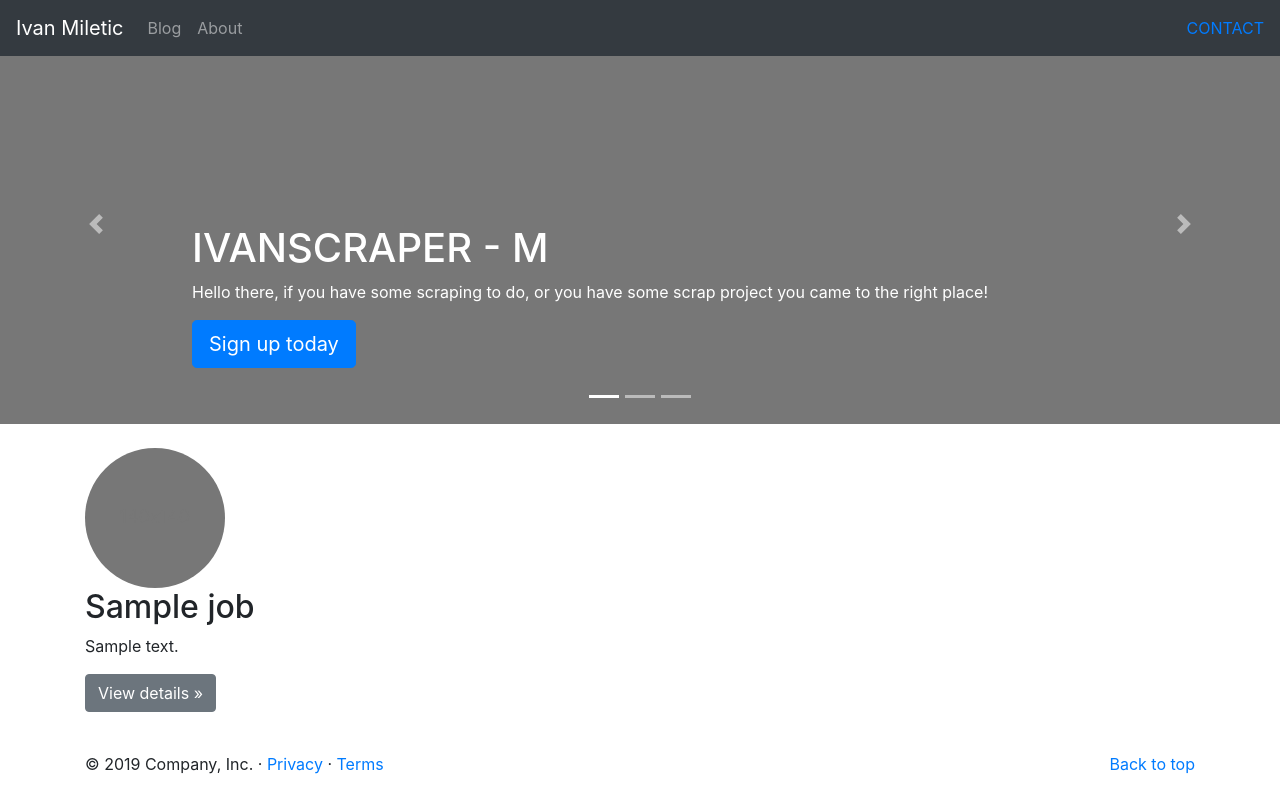
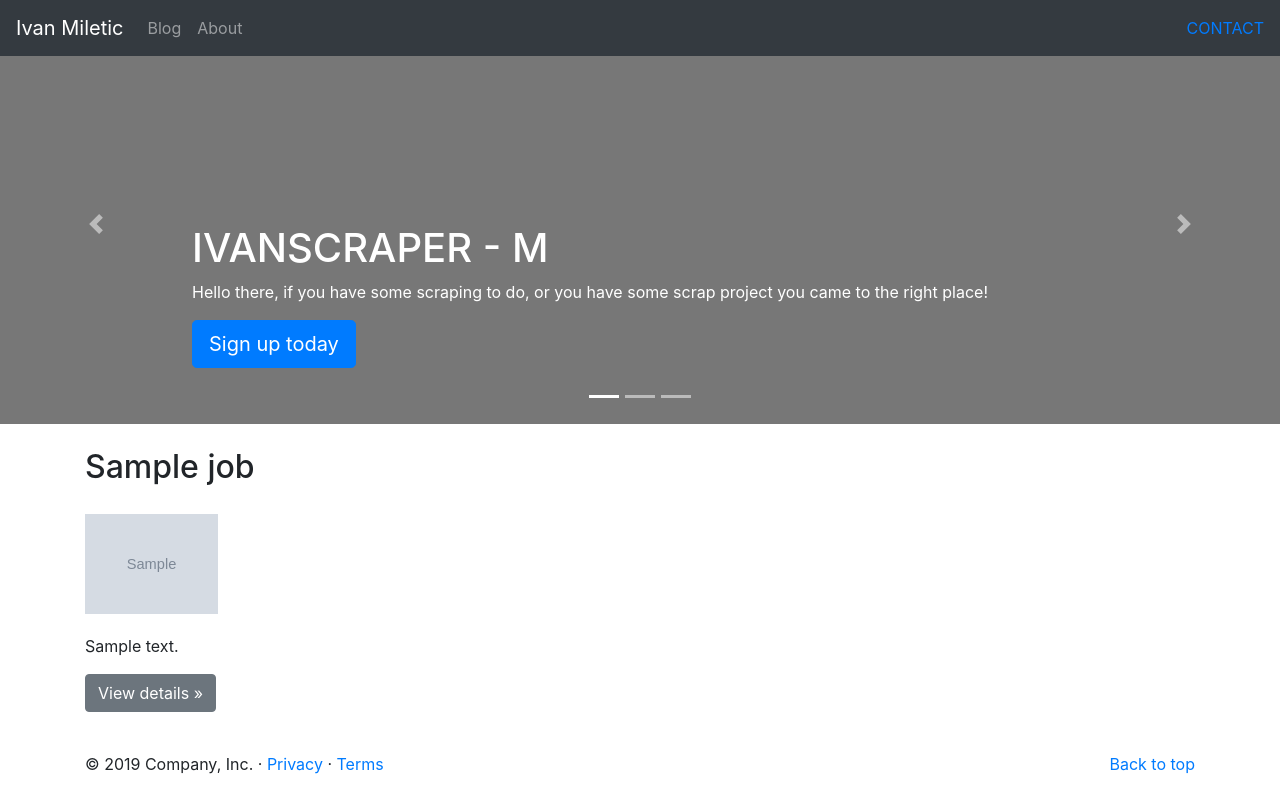
Before and after one commit to milemik/django_portfolio, a Django app: template jobs/templates/jobs/home.html in a window 1280 px wide. Run offline with Django 3.2, Linux system fonts and the light colour scheme; the template is opened without the code that fills it: most values are stand-ins (such as "Sample title", 1, 10 or a date in 2020); grey boxes marked "Sample" are stand-in pictures; data that the repository does not hold is empty; some libraries are stand-ins or nearby versions.

Commit message:
We are getting closer

```diff
--- a/jobs/templates/jobs/home.html
+++ b/jobs/templates/jobs/home.html
@@ -125,14 +125,15 @@
   ================================================== -->
   <!-- Wrap the rest of the page in another container to center all the content. -->
 
-  <div class="container marketing">
-
     <!-- Three columns of text below the carousel -->
+   <div class="container marketing">
     <div class="row">
       {% for job in jobs.all %}
       <div class="col-lg-4">
-        <svg class="bd-placeholder-img rounded-circle" width="140" height="140" xmlns="http://www.w3.org/2000/svg" preserveAspectRatio="xMidYMid slice" focusable="false" role="img" aria-label="Placeholder: 140x140"><title>Placeholder</title><rect width="100%" height="100%" fill="#777"/><text x="50%" y="50%" fill="#777" dy=".3em">140x140</text></svg>
         <h2>{{job.jtitle}}</h2>
+        <svg class="bd-placeholder-img rounded-circle" width="0" height="140" xmlns="http://www.w3.org/2000/svg" >
+        <img src="{{ job.image.url }}" height="100" />
+        </svg>
         <p>{{job.description}}</p>
         <p><a class="btn btn-secondary" href="#" role="button">View details &raquo;</a></p>
       </div><!-- /.col-lg-4 -->
```
